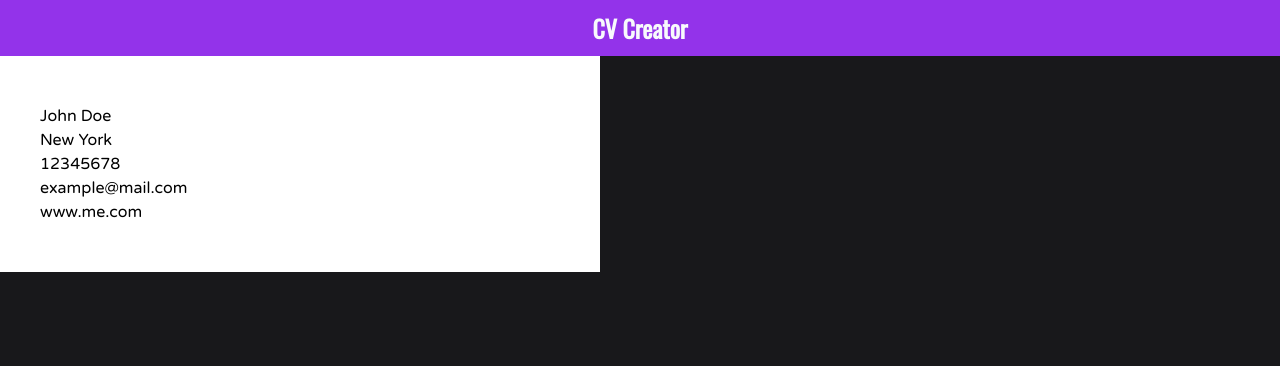
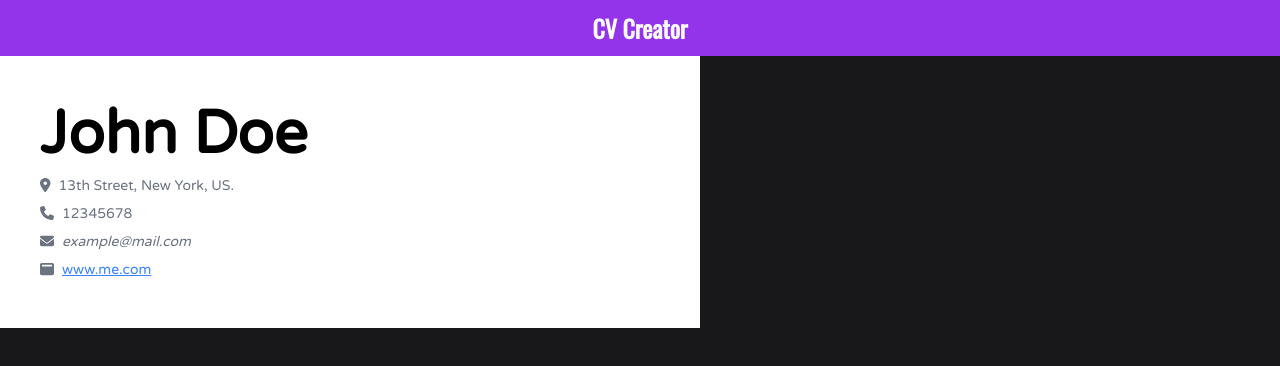
Before and after one commit to thantko20/cv-builder, a React (Create React App) app: page / in a window 1280 px wide. Shown: the top 366 px of the page. Built offline with nearby package versions, Linux system fonts and the light colour scheme.

Commit message:
Add styling to GeneralInfo.js

```diff
--- a/src/components/Main/Main.js
+++ b/src/components/Main/Main.js
@@ -7,7 +7,7 @@ class Main extends Component {
     this.cv = {
       generalInfo: {
         name: 'John Doe',
-        address: 'New York',
+        address: '13th Street, New York, US.',
         phone: '12345678',
         email: 'example@mail.com',
         website: 'www.me.com',
--- a/src/components/Main/Preview/GeneralInfo.js
+++ b/src/components/Main/Preview/GeneralInfo.js
@@ -1,16 +1,40 @@
 import React, { Component } from 'react';
+import { FontAwesomeIcon } from '@fortawesome/react-fontawesome';
+import {
+  faEnvelope,
+  faLocationDot,
+  faPhone,
+  faWindowMaximize,
+} from '@fortawesome/free-solid-svg-icons';
 
 class GeneralInfo extends Component {
   render() {
     const { name, address, phone, email, website } = this.props;
     return (
       <div>
-        <h2>{name}</h2>
-        <div>
-          <div>{address}</div>
-          <div>{phone}</div>
-          <div>{email}</div>
-          <div>{website}</div>
+        <h2 className='text-6xl font-extrabold mb-3'>{name}</h2>
+        <div className='flex flex-col gap-2 text-gray-500 font-medium text-sm'>
+          <div>
+            <FontAwesomeIcon icon={faLocationDot} className='mr-2' />
+            {address}
+          </div>
+          <div>
+            <FontAwesomeIcon icon={faPhone} className='mr-2' />
+            {phone}
+          </div>
+          <div className='italic'>
+            <FontAwesomeIcon icon={faEnvelope} className='mr-2' />
+            {email}
+          </div>
+          <div>
+            <FontAwesomeIcon icon={faWindowMaximize} className='mr-2' />
+            <a
+              href={website}
+              className='underline text-blue-500 hover:text-inherit'
+            >
+              {website}
+            </a>
+          </div>
         </div>
       </div>
     );
--- a/src/components/Main/Preview/Preview.js
+++ b/src/components/Main/Preview/Preview.js
@@ -6,7 +6,7 @@ class Preview extends Component {
     const { generalInfo, objective, education, experience } = this.props;
 
     return (
-      <div className='flex flex-col gap-6 bg-white w-[600px] py-12 px-10'>
+      <div className='flex flex-col gap-6 bg-white w-[700px] py-12 px-10'>
         <GeneralInfo
           name={generalInfo.name}
           address={generalInfo.address}
```
